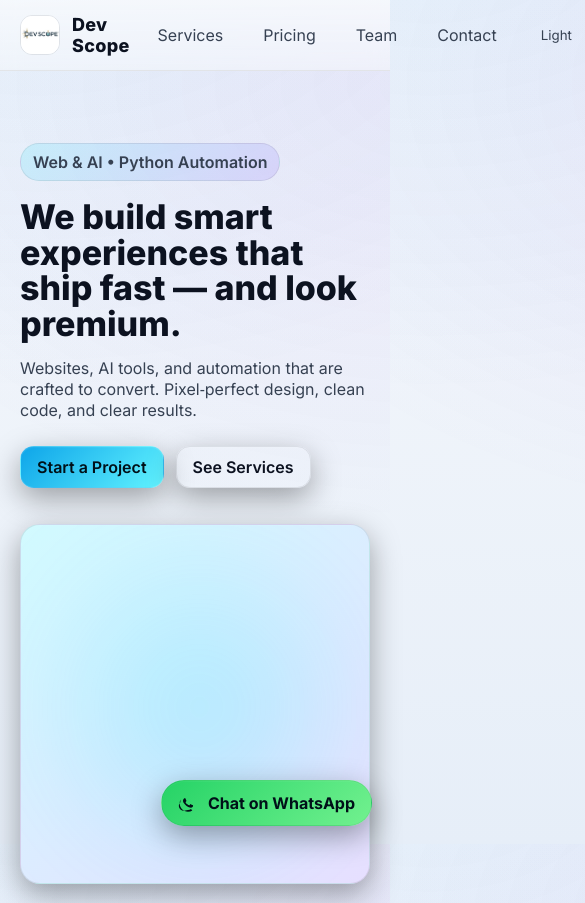
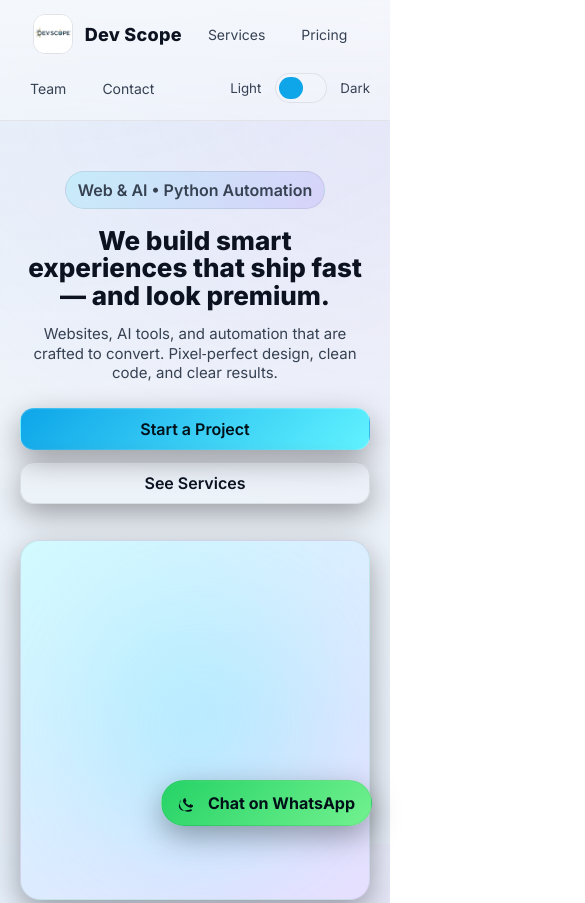
Before and after one commit to Mostafaronaldo/devscope, a plain HTML site: page index.html in a window 390 px wide. Shown: the top 903 px of the page, 585 px wide, since content can reach past the window. Drawn offline with Linux system fonts and the light colour scheme.

Commit message:
Update index.html

```diff
--- a/index.html
+++ b/index.html
@@ -153,7 +153,53 @@
     .grid.cols-3 { grid-template-columns: repeat(3,1fr); }
     @media (max-width: 900px) { .hero { grid-template-columns: 1fr; } .grid.cols-3 { grid-template-columns: 1fr 1fr; } }
     @media (max-width: 620px) { .grid.cols-3 { grid-template-columns: 1fr; } }
+    @media (max-width: 768px) {
+  .hero {
+    grid-template-columns: 1fr;
+    text-align: center;
+    padding: 50px 0 30px;
+  }
 
+  .hero-cta {
+    justify-content: center;
+  }
+
+  .section-title {
+    font-size: 24px;
+  }
+
+  .subtitle {
+    font-size: 15px;
+  }
+
+  .team-grid {
+    grid-template-columns: 1fr;
+  }
+
+  .nav {
+    flex-wrap: wrap;
+    justify-content: center;
+  }
+
+  .nav a.link {
+    padding: 8px 10px;
+    font-size: 14px;
+  }
+}
+
+@media (max-width: 480px) {
+  .title {
+    font-size: 26px;
+  }
+  .price-pill {
+    font-size: 16px;
+    padding: 12px 14px;
+  }
+  .btn {
+    width: 100%;
+    justify-content: center;
+  }
+}
     .card {
       background: var(--card);
       border: 1px solid var(--stroke);
```
